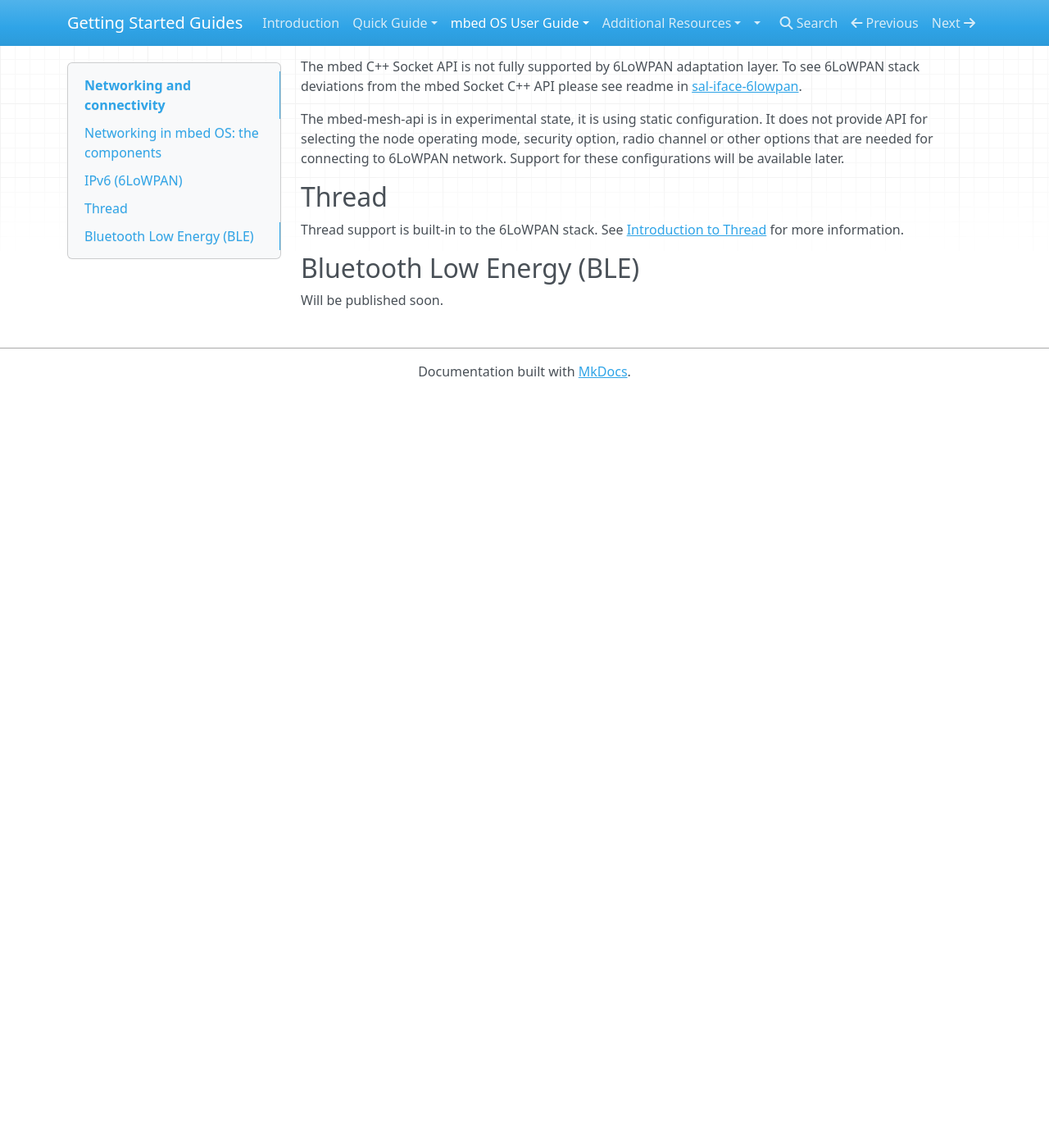
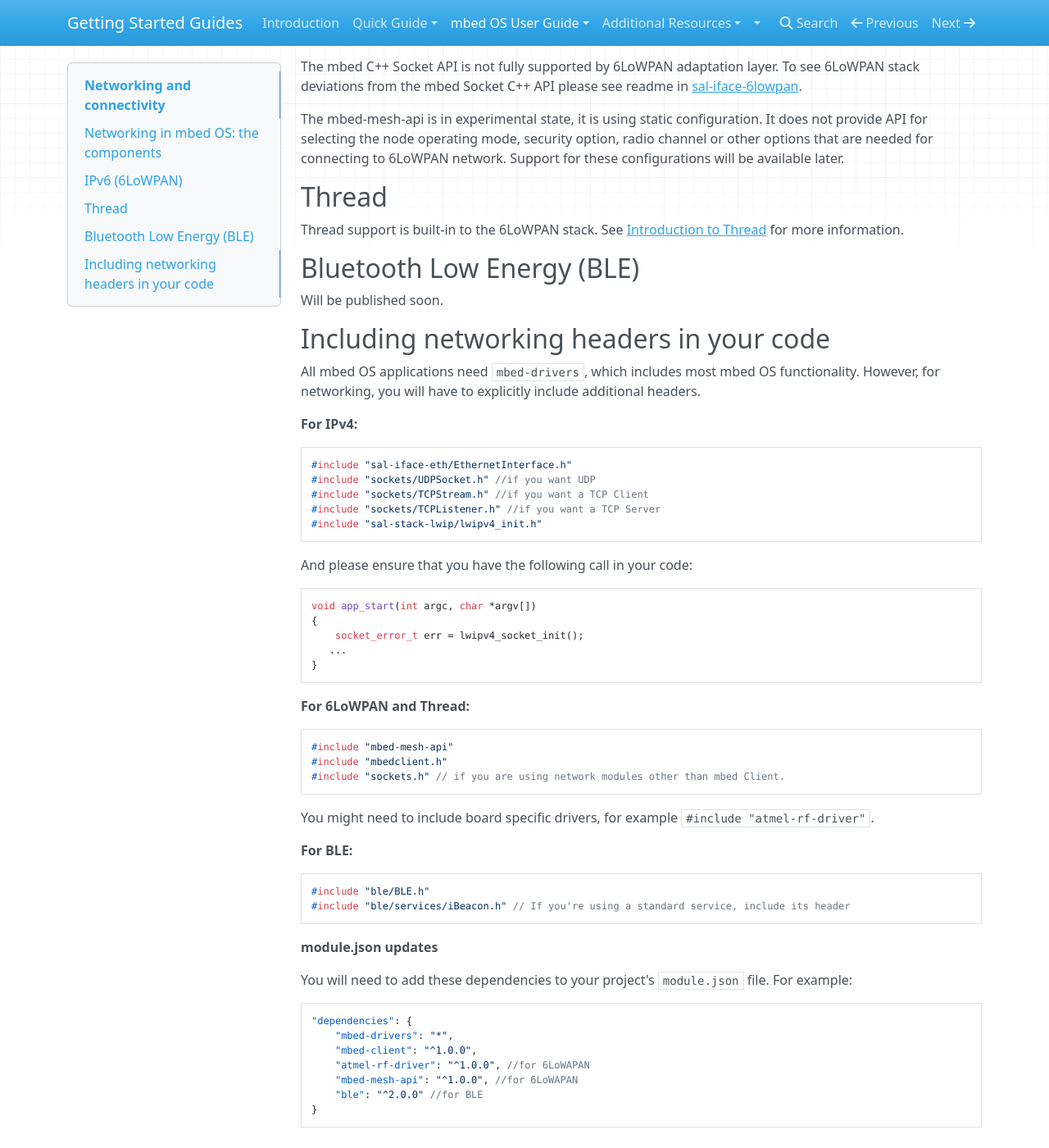
Before and after one commit to ARMmbed/GettingStartedmbedOS, an MkDocs documentation site: the page built from Docs/Full_Guide/networking.md, in a window 1280 px wide and 1400 px high, scrolled down 4584 px. Shown: the whole window at 82% size. Built offline with MkDocs 1.6.1, drawn with Linux system fonts in a browser that asks for light colours; nearby versions of some CDN libraries; old or Windows-style settings are respelled for this version of MkDocs; before the commit the page ends 5065 px from its top, so only the background shows below that.

Commit message:
Adding includes list

````diff
--- a/Docs/Full_Guide/networking.md
+++ b/Docs/Full_Guide/networking.md
@@ -170,3 +170,59 @@ Thread support is built-in to the 6LoWPAN stack. See [Introduction to Thread](ht
 ## Bluetooth Low Energy (BLE)
 
 Will be published soon.
+
+## Including networking headers in your code
+
+All mbed OS applications need ``mbed-drivers``, which includes most mbed OS functionality. However, for networking, you will have to explicitly include additional headers.
+
+__For IPv4:__
+
+```c++
+#include "sal-iface-eth/EthernetInterface.h"
+#include "sockets/UDPSocket.h" //if you want UDP
+#include "sockets/TCPStream.h" //if you want a TCP Client
+#include "sockets/TCPListener.h" //if you want a TCP Server
+#include "sal-stack-lwip/lwipv4_init.h"
+```
+
+And please ensure that you have the following call in your code:
+
+```c++
+void app_start(int argc, char *argv[])
+{
+    socket_error_t err = lwipv4_socket_init();
+   ...
+}
+```
+
+__For 6LoWPAN and Thread:__
+
+```c++
+#include "mbed-mesh-api"
+#include "mbedclient.h"
+#include "sockets.h" // if you are using network modules other than mbed Client.
+```
+
+You might need to include board specific drivers, for example ``#include "atmel-rf-driver"``.
+
+__For BLE:__
+
+```c++
+#include "ble/BLE.h"
+#include "ble/services/iBeacon.h" // If you're using a standard service, include its header
+```
+
+__module.json updates__
+
+You will need to add these dependencies to your project's ``module.json`` file. For example:
+
+
+```json
+"dependencies": {
+	"mbed-drivers": "*",
+	"mbed-client": "^1.0.0",
+	"atmel-rf-driver": "^1.0.0", //for 6LoWAPAN
+	"mbed-mesh-api": "^1.0.0", //for 6LoWAPAN
+	"ble": "^2.0.0" //for BLE
+}
+```
````
